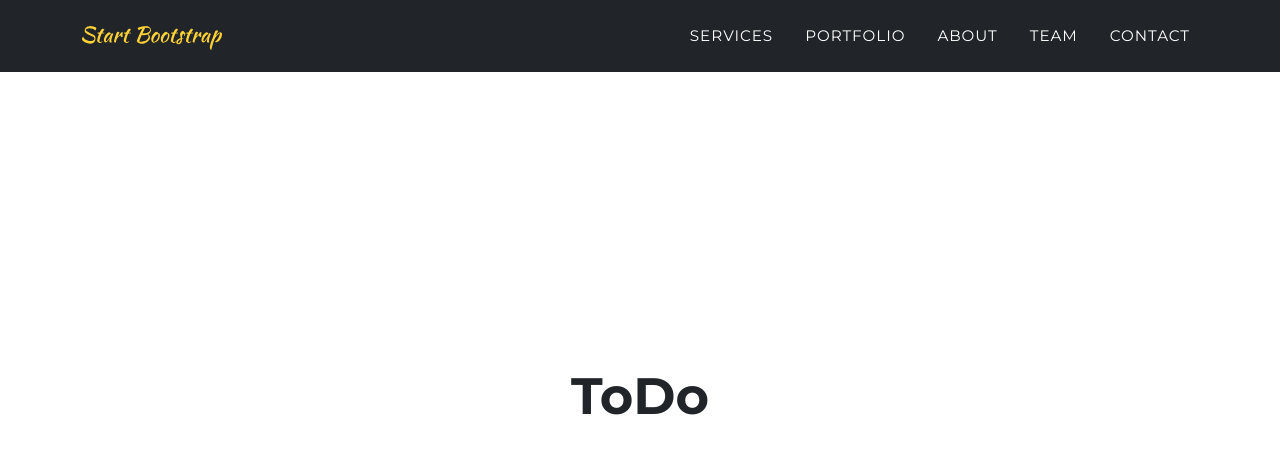
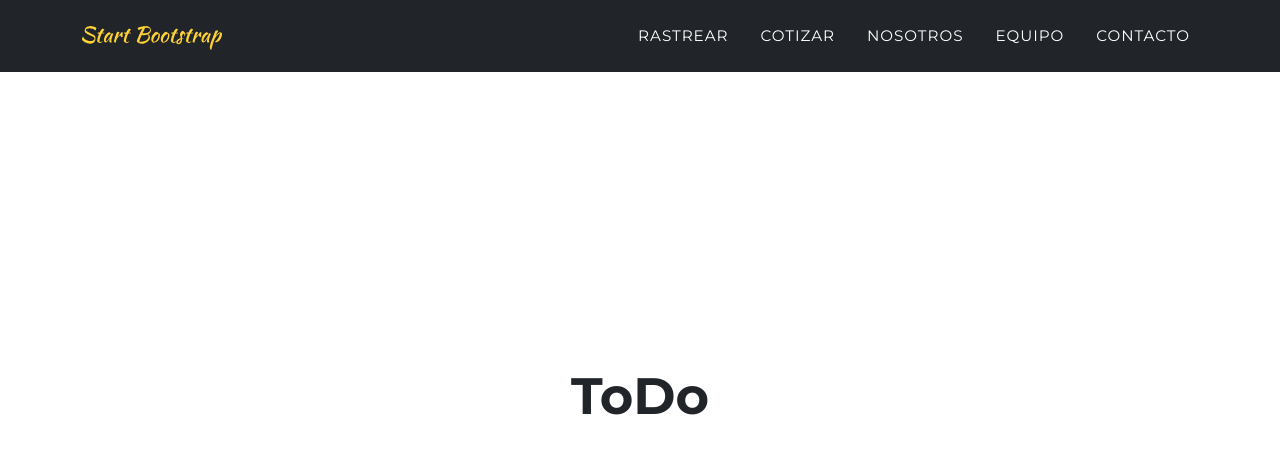
Before and after one commit to FabianLopezChamorro/Plataforma_Recogida_de_Paquetes, a React (Vite) app in the folder frontend/: page / in a window 1280 px wide. Shown: the top 454 px of the page. Built offline with nearby package versions, Linux system fonts and the light colour scheme.

Commit message:
Modificar desplegable en NavBar

```diff
--- a/frontend/src/Components/NavBar.jsx
+++ b/frontend/src/Components/NavBar.jsx
@@ -12,11 +12,11 @@ function NavBar() {
                     </button>
                     <div className="collapse navbar-collapse" id="navbarResponsive">
                         <ul className="navbar-nav text-uppercase ms-auto py-4 py-lg-0">
-                            <li className="nav-item"><a className="nav-link" href="#services">Services</a></li>
-                            <li className="nav-item"><a className="nav-link" href="#portfolio">Portfolio</a></li>
-                            <li className="nav-item"><a className="nav-link" href="#about">About</a></li>
-                            <li className="nav-item"><a className="nav-link" href="#team">Team</a></li>
-                            <li className="nav-item"><a className="nav-link" href="#contact">Contact</a></li>
+                            <li className="nav-item"><a className="nav-link" href="#services">Rastrear</a></li>
+                            <li className="nav-item"><a className="nav-link" href="#portfolio">Cotizar</a></li>
+                            <li className="nav-item"><a className="nav-link" href="#about">Nosotros</a></li>
+                            <li className="nav-item"><a className="nav-link" href="#team">Equipo</a></li>
+                            <li className="nav-item"><a className="nav-link" href="#contact">Contacto</a></li>
                         </ul>
                     </div>
                 </div>
```
